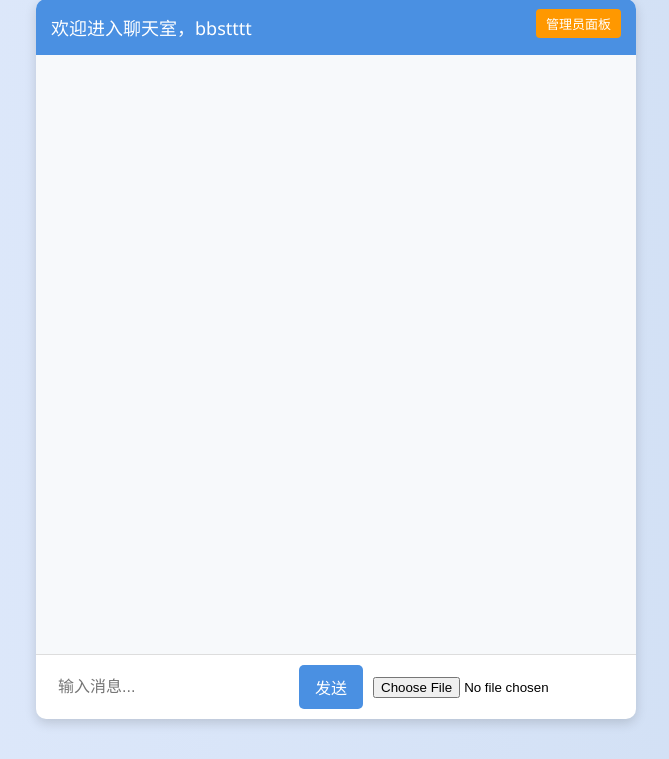
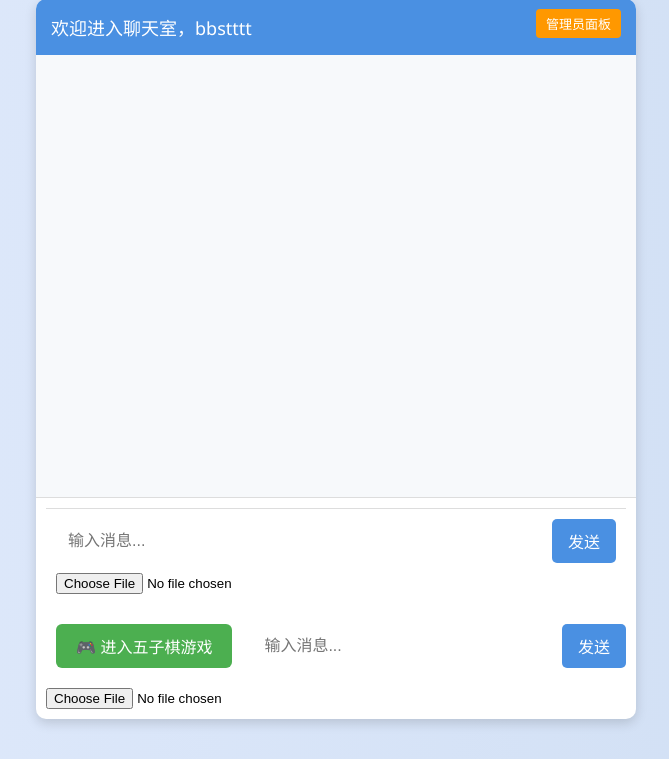
Before and after one commit to DBL-wdfamz/flask-chat-app, a Flask app: page /chat in a window 1280 px wide. Shown: the part 41-800 px from the top of the page, without its empty margins (304-973 px from the left). Run offline with Flask 3, Linux system fonts and the light colour scheme; a user stored in the database is signed in; some libraries are stand-ins or nearby versions.

Commit message:
Update chat.html

```diff
--- a/templates/chat.html
+++ b/templates/chat.html
@@ -148,6 +148,20 @@
   <div id="chatbox"></div>
 
   <div class="chat-input">
+    <div class="chat-input">
+  <input type="text" id="message" placeholder="输入消息..." autofocus>
+  <button onclick="sendMessage()">发送</button>
+  <input type="file" id="imageInput" accept="image/*">
+</div>
+
+<!-- 🎮 新增的进入游戏按钮 -->
+<div style="padding: 10px; text-align: center;">
+  <form action="{{ url_for('game') }}" method="get">
+    <button type="submit" style="padding: 10px 20px; font-size: 16px; border-radius: 6px; background-color: #4caf50; color: white; border: none; cursor: pointer;">
+      🎮 进入五子棋游戏
+    </button>
+  </form>
+</div>
     <input type="text" id="message" placeholder="输入消息..." autofocus>
     <button onclick="sendMessage()">发送</button>
     <input type="file" id="imageInput" accept="image/*">
```
